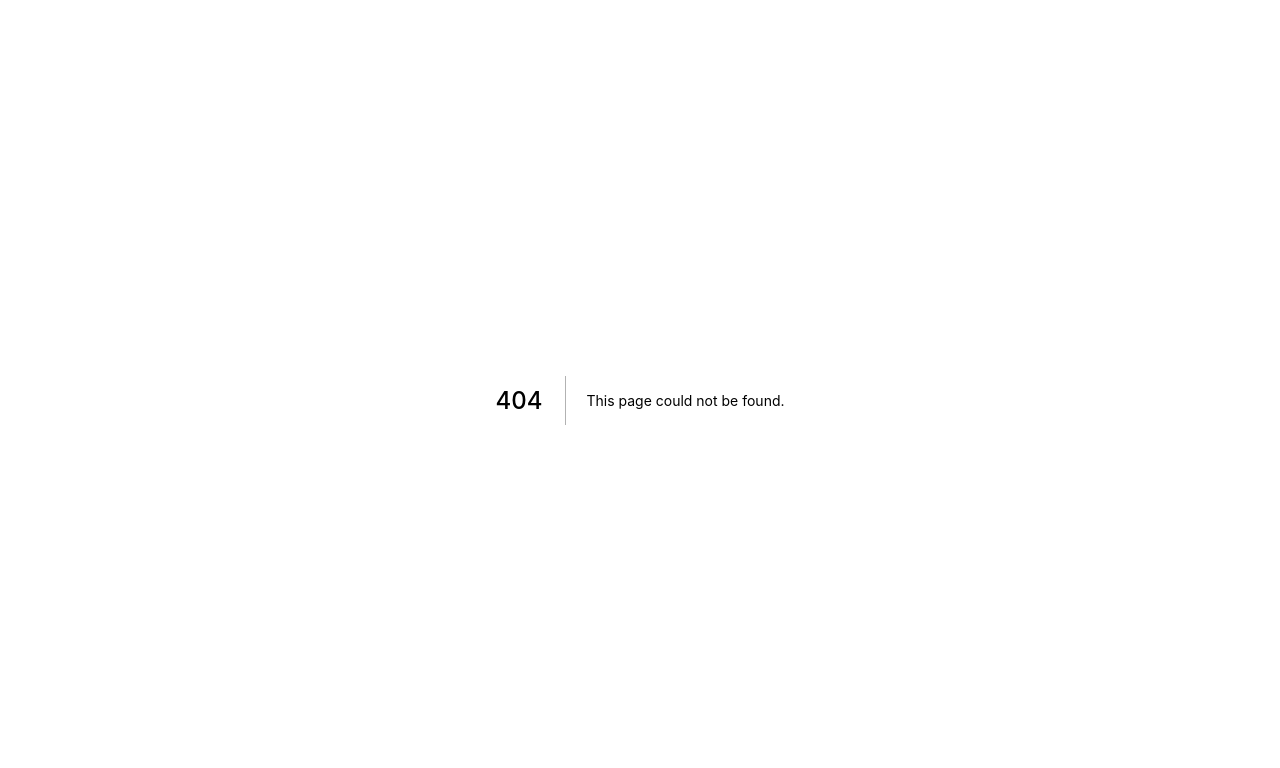
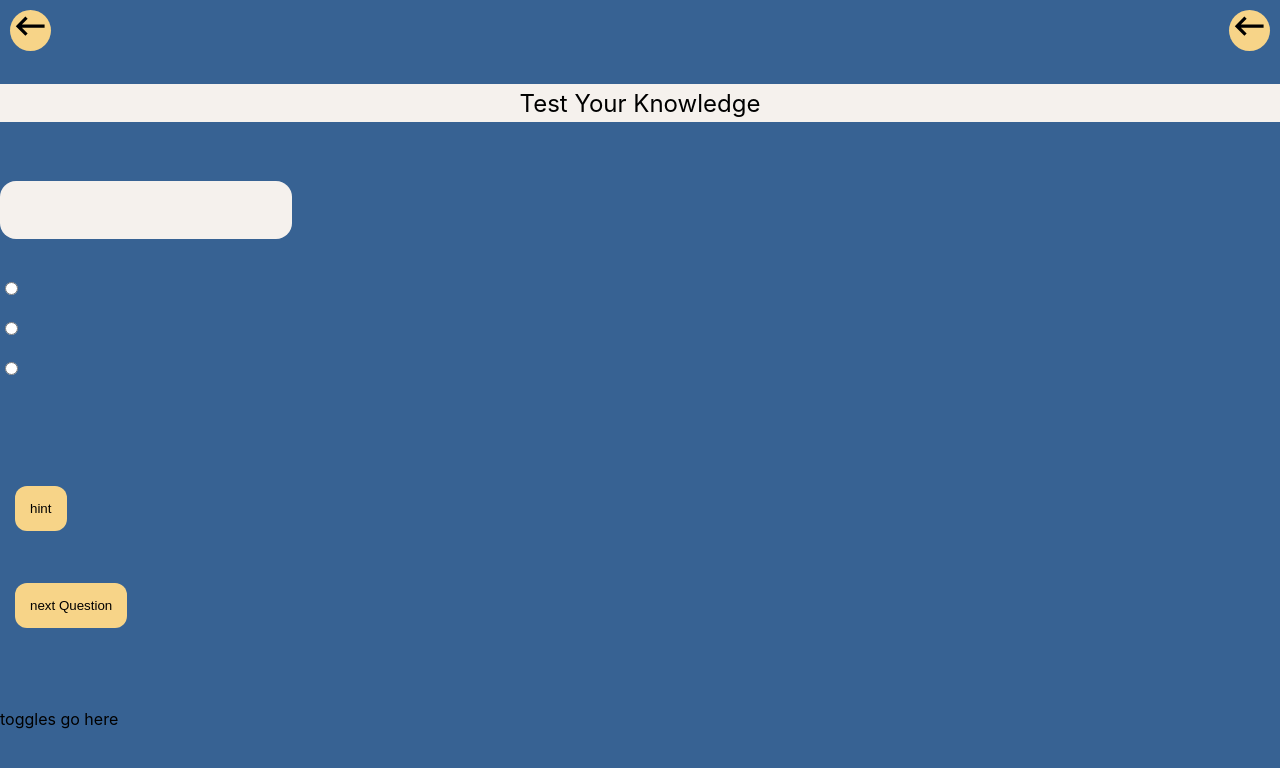
Before and after one commit to npm-i-abhay/final_EcoHow_repo, a Next.js app in the folder final-app/: page /quiz/1 in a window 1280 px wide. Before the commit this address had no page. Shown: the top 768 px of the page. Built offline with nearby package versions, Linux system fonts and the light colour scheme.

Commit message:
Adding major dynamic routing but still lots of changes left in styling

```diff
--- a/final-app/comps/Banner/index.js
+++ b/final-app/comps/Banner/index.js
@@ -6,6 +6,7 @@ height:${props => props.dynamicHeight};
 width:100%;
 background-color:${props => props.background};
 // margin-top:2em;
+
 text-align:center;
 font-size:1.5em;
 display:flex;
--- a/final-app/comps/Button/index.js
+++ b/final-app/comps/Button/index.js
@@ -26,7 +26,7 @@ const ButtonCont = styled.span`
 const Button = ({
     text="Test Button",
     bgcolor="#F7D488",
-    routeTo="/tips",
+
     onClick = ()=> {}
 }) => {
     const router = useRouter();
--- a/final-app/comps/HeroImage/index.js
+++ b/final-app/comps/HeroImage/index.js
@@ -4,6 +4,7 @@ import styled from 'styled-components';
 const GifContainer = styled.div`
 width:304px;
 height:316px;
+margin-top:.5em;
 // border:10px solid black;
 // border-radius:50px;
 `
--- a/final-app/pages/quiz.js
+++ b/final-app/pages/quiz/[quiz].js
@@ -1,16 +1,17 @@
 import Head from 'next/head'
 import React from 'react'
-import Results from '../comps/Results'
-import MyBanner from '../comps/Banner'
-import MakeIcon from '../comps/CircleIcons'
-import MyHeader from '../comps/RecycleInfo'
-import MyAnswers from '../comps/Quiz'
-import MyButton from '../comps/Button'
-import MyCircle from '../comps/CircleIcons2'
+import Results from '../../comps/Results'
+import MyBanner from '../../comps/Banner'
+import MakeIcon from '../../comps/CircleIcons'
+import MyHeader from '../../comps/RecycleInfo'
+import MyAnswers from '../../comps/Quiz'
+import MyButton from '../../comps/Button'
+import MyCircle from '../../comps/CircleIcons2'
 import styled from 'styled-components'
+import {useRouter} from 'next/router'
 
 
-const TipsCont = styled.div `
+const QuizCont = styled.div `
 
 .mainContainer
 {
@@ -71,33 +72,59 @@ const TipsCont = styled.div `
 
 `
 
-export default function Tips ({
-    screenHeight= 620
+export default function Quiz ({
+    screenHeight= 620,
+    questionChain = "",
+    onClickChain = ()=>{},
+    routeToChain= ""
 })
 {
-    return <TipsCont >
+    const router = useRouter()
+    const {quiz} = router.query
+
+    if (quiz === "question-one")
+    {
+        questionChain = "Which Ones of the following should not be recycled"
+        routeToChain= "/tips/inorganicbad"
+        onClickChain = ()=> router.push("/quiz/question-two")
+    }
+    if (quiz === "question-two")
+    {
+        questionChain = "Which Ones of the following"
+        routeToChain= "/quiz/question-one"
+        onClickChain = ()=> router.push("/quiz/question-three")
+    }
+    if (quiz === "question-three")
+    {
+        questionChain = "Which Ones of"
+        routeToChain= "/quiz/question-two"
+        onClickChain = ()=> router.push("/results")
+    }
+
+    return <QuizCont >
 
        <Head>
-        <title> tips page </title>
+        <title> Quiz page </title>
         </Head>
 
 
         <div className="mainContainer">
 
                 <div className="iconHeader">
-                    <MakeIcon routeTo="/tips"/>
+                    <MakeIcon routeTo={routeToChain}/>
                     <MakeIcon text="?"/>
                     </div>
                 <div className="banner">
                     <MyBanner text="Test Your Knowledge" bgColor="#F5F1ED"/>
                 </div>
                 <div className="answersCont">
-                    <MyAnswers/>
+                    <MyAnswers
+                    question= {questionChain}/>
                 </div>
 
                 <div className="buttonCont">
                     <MyButton text="hint"/>
-                    <MyCircle routeTo="/results"/>
+                    <MyButton text="next Question" onClick={onClickChain}/>
                 </div>
 
                 <div className="toggleCont">
@@ -106,5 +133,5 @@ export default function Tips ({
 
 
         </div>
-        </TipsCont>
+        </QuizCont>
 }
```
Also changed, not shown: final-app/pages/evaluation/[evaluation].js (+10 -0 lines), final-app/pages/tips/[tips].js (+21 -11 lines).
